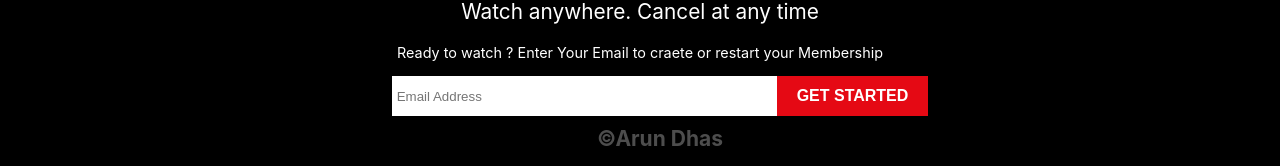
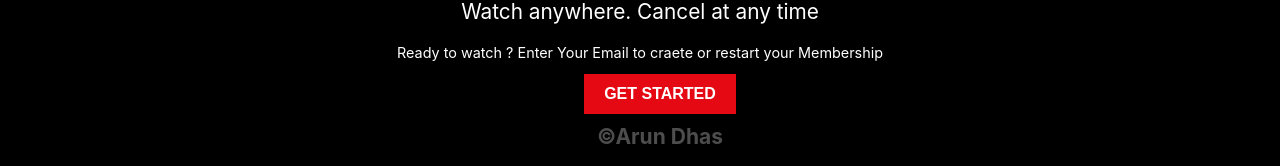
Before and after one commit to arundhaas1/Netlifx-Clone, a React (Create React App) app: page / in a window 1280 px wide. Shown: the part 278-444 px from the top of the page. Built offline with nearby package versions, Linux system fonts and the light colour scheme; no server answers.

Commit message:
remove mails

```diff
--- a/src/Components/Login.js
+++ b/src/Components/Login.js
@@ -31,7 +31,6 @@ function Login() {
             </h3>
             <div className="login__input">
               <form>
-                <input type="email" placeholder="Email Address" />
                 <button onClick={() => setSignin(true)} className="getstarted">
                   GET STARTED
                 </button>
```
